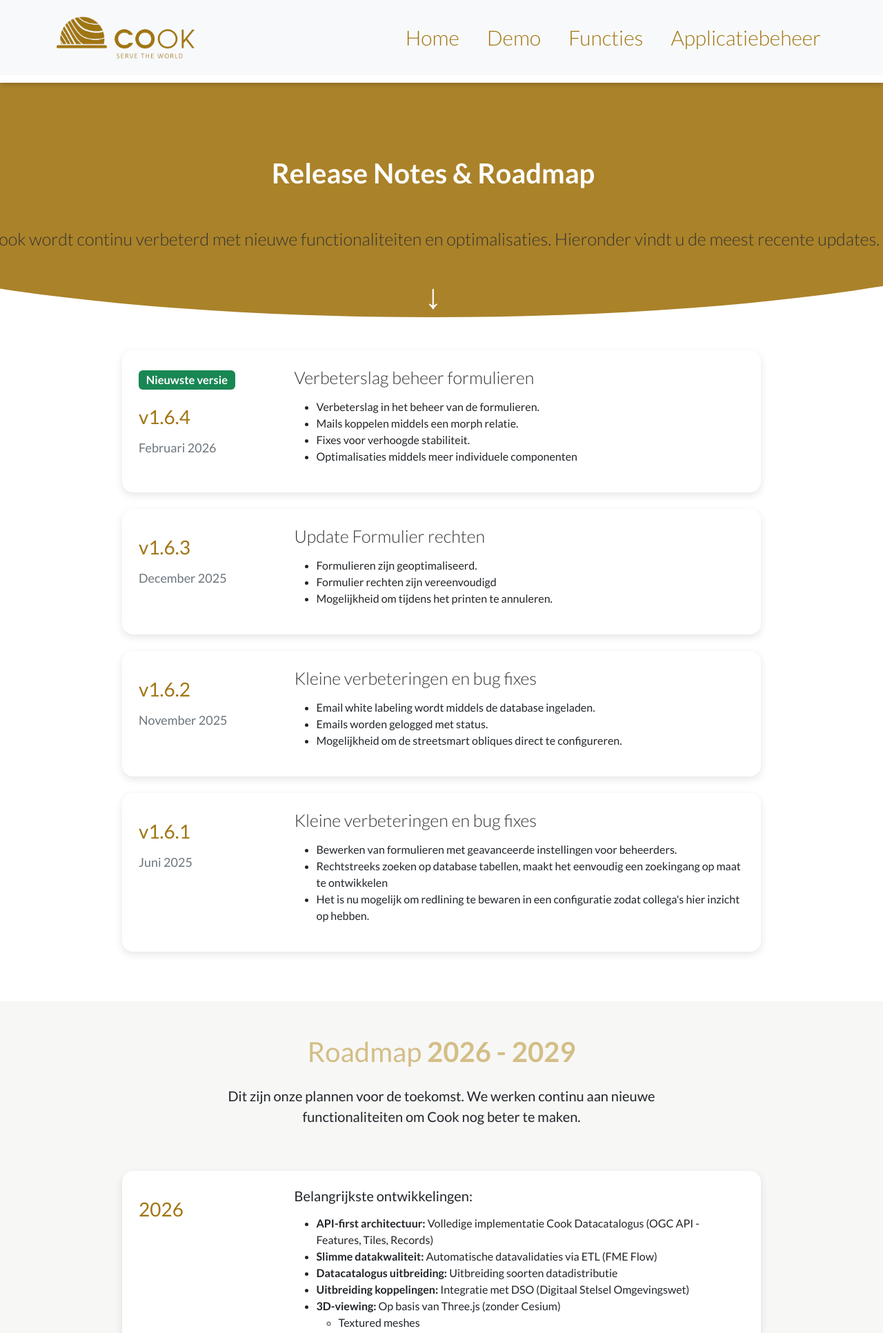
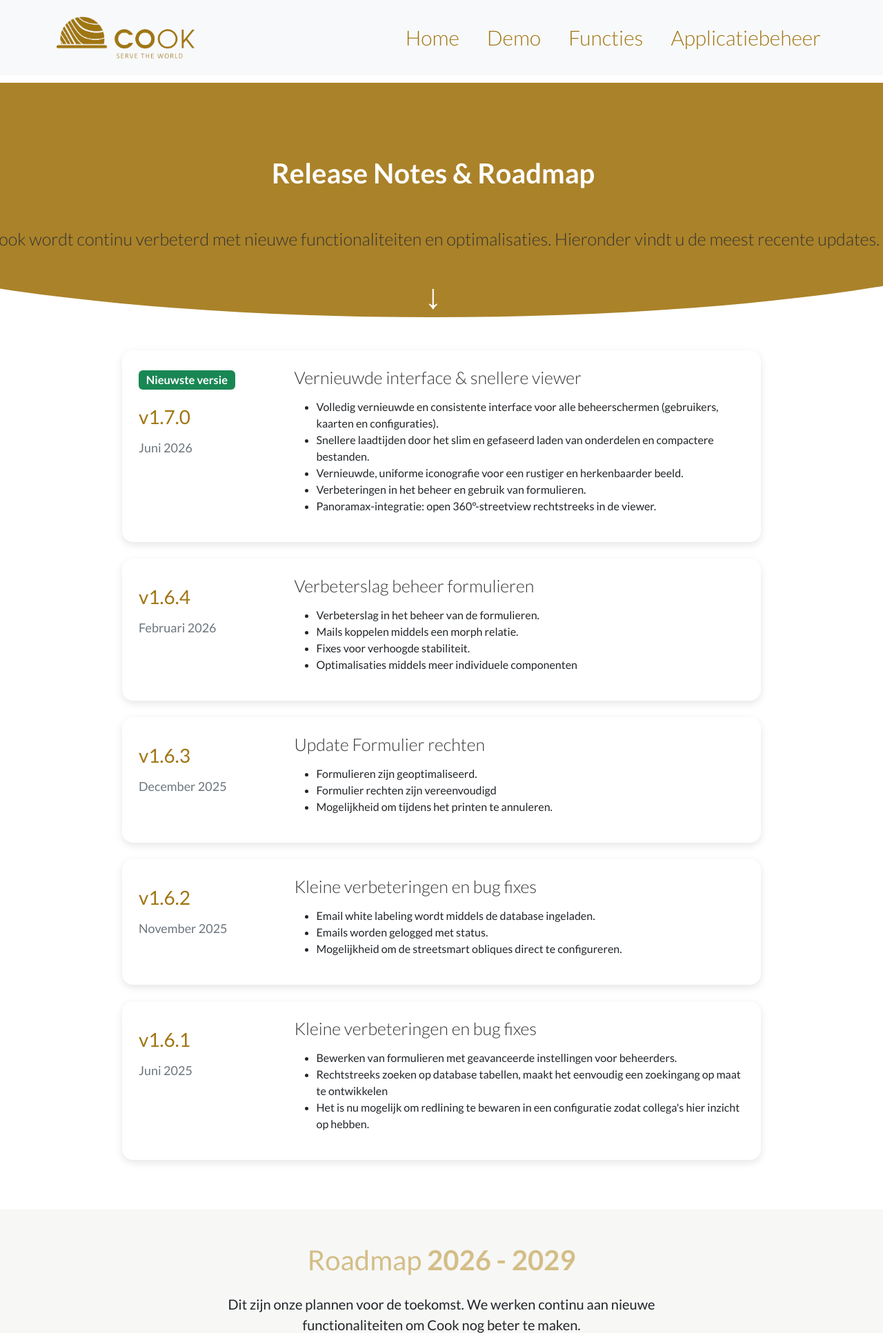
Before and after one commit to gisarts/demos, a PHP site: page /releases in a window 1280 px wide; the page is wider, and only the part inside the window is pictured. Shown: the top 1933 px of that part at 69% size. Run offline with PHP 8.4, Linux system fonts and the light colour scheme.

Commit message:
Add v1.7.0 release notes
Co-Authored-By: Claude Opus 4.8 (1M context) <noreply@anthropic.com>

```diff
--- a/release_notes.php
+++ b/release_notes.php
@@ -29,6 +29,27 @@ include_once("header.php");
                     <div class="row">
                         <div class="col-md-3">
                             <span class="badge bg-success mb-2">Nieuwste versie</span>
+                            <h3 class="text-gold mb-0">v1.7.0</h3>
+                            <p class="text-muted">Juni 2026</p>
+                        </div>
+                        <div class="col-md-9">
+                            <h4 class="mb-3">Vernieuwde interface &amp; snellere viewer</h4>
+                            <ul class="fs-6">
+                                <li>Volledig vernieuwde en consistente interface voor alle beheerschermen (gebruikers, kaarten en configuraties).</li>
+                                <li>Snellere laadtijden door het slim en gefaseerd laden van onderdelen en compactere bestanden.</li>
+                                <li>Vernieuwde, uniforme iconografie voor een rustiger en herkenbaarder beeld.</li>
+                                <li>Verbeteringen in het beheer en gebruik van formulieren.</li>
+                                <li>Panoramax-integratie: open 360°-streetview rechtstreeks in de viewer.</li>
+                            </ul>
+                        </div>
+                    </div>
+                </div>
+            </div>
+
+            <div class="card mb-4 shadow-sm rounded-4">
+                <div class="card-body p-4">
+                    <div class="row">
+                        <div class="col-md-3">
                             <h3 class="text-gold mb-0">v1.6.4</h3>
                             <p class="text-muted">Februari 2026</p>
                         </div>
```
